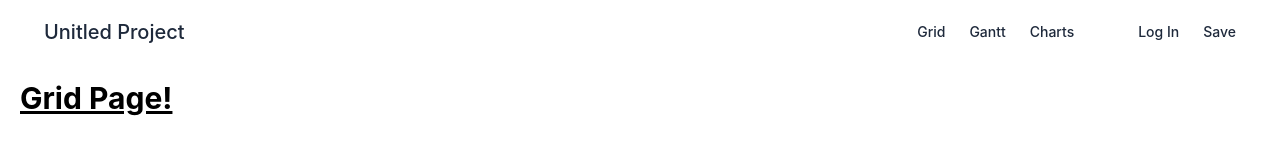
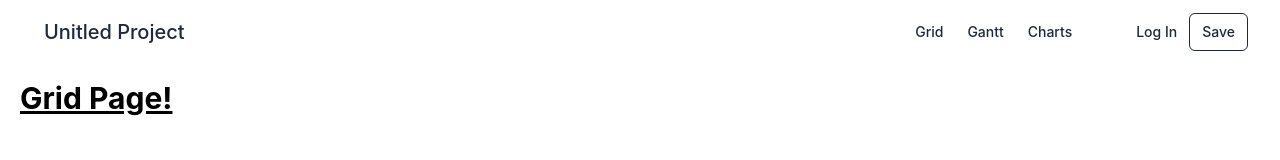
Before and after one commit to mama4294/schedule-pro, a React (Create React App) app: page / in a window 1280 px wide. Shown: the top 160 px of the page. Built offline with nearby package versions, Linux system fonts and the light colour scheme.

Commit message:
fixes button border

```diff
--- a/src/components/button/button.jsx
+++ b/src/components/button/button.jsx
@@ -10,7 +10,7 @@ export const Button = ({children, buttonType, ...otherProps}) => {
     const getStyles = (buttonType) => {
         switch (buttonType) {
                 case "outline":
-                   return "text-slate-800 border-slate-800 hover:text-white hover:bg-slate-800 hover:border-transparent"
+                   return "text-slate-800 border border-slate-800 hover:text-white hover:bg-slate-800 hover:border-transparent"
 
                 default:
                     return "text-slate-800 hover:bg-slate-200"
```
